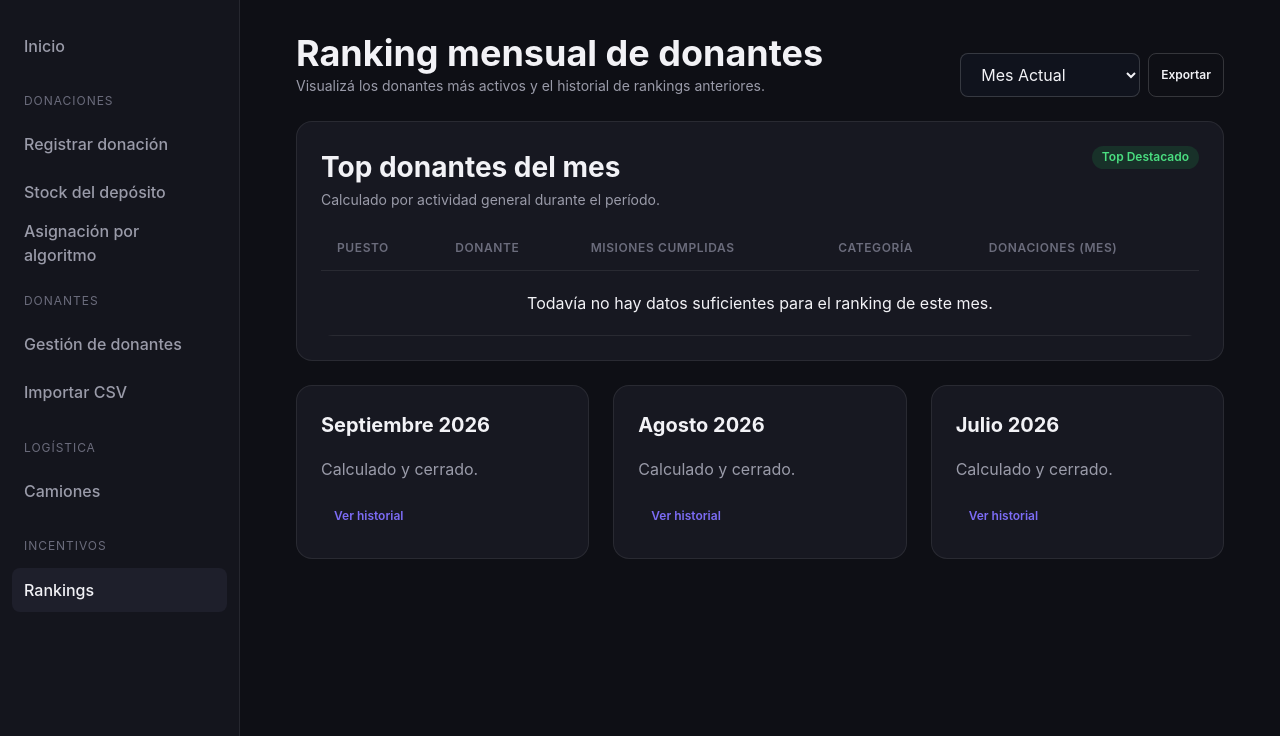
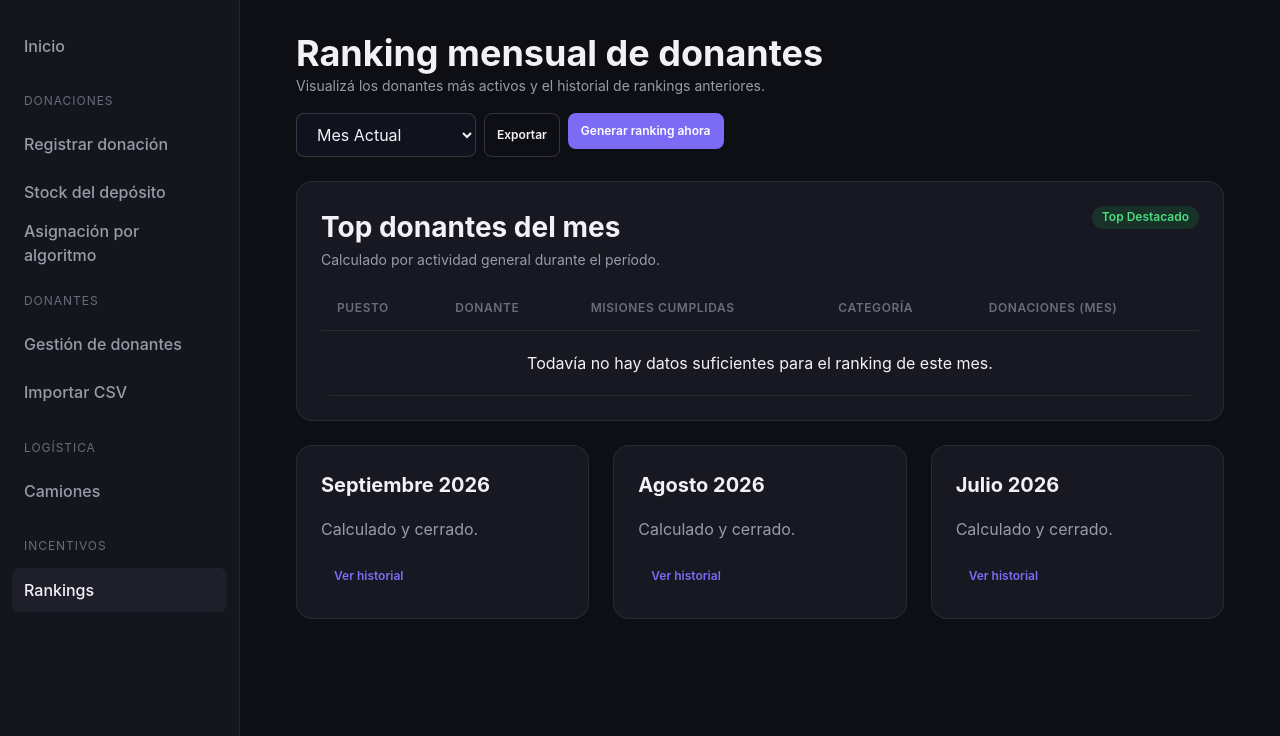
Before and after one commit to niclnt/donatrack-frontend, a Spring Boot app: page /admin/rankings in a window 1280 px wide. Shown: the part 64-800 px from the top of the page. Run offline with Spring Boot 4, Linux system fonts and the light colour scheme; the visitor is signed in with stand-in values (Sample User, id 1); some of the project's set-up classes (security, data sources, template engines, error pages and the like) are left out, and stand-ins take their place; some libraries are stand-ins or nearby versions.

Commit message:
Rankings: boton "Generar ranking ahora" para el admin
Llama a incentivos (POST /incentivos/ranking-mensual/generar) y vuelve a la pantalla con el resultado.
Es el paso 5 del flujo 8 (ranking mensual a demanda).

Co-Authored-By: Claude Opus 5.5 <noreply@anthropic.com>

```diff
--- a/src/main/java/ar/edu/utn/frba/ddsi/donatrack_frontend/controllers/AdminController.java
+++ b/src/main/java/ar/edu/utn/frba/ddsi/donatrack_frontend/controllers/AdminController.java
@@ -28,10 +28,15 @@ import org.springframework.web.util.UriComponentsBuilder;
 
 import java.io.IOException;
 import java.time.LocalDate;
+import org.slf4j.Logger;
+import org.slf4j.LoggerFactory;
+
 import java.util.*;
 
 @Controller
 public class AdminController {
+
+    private static final Logger log = LoggerFactory.getLogger(AdminController.class);
 
     private final WebApiCallerService webApiCallerService;
     private final String donacionesServiceUrl;
@@ -583,6 +588,22 @@ public class AdminController {
 
     // --- REQ 19: RANKINGS MENSUALES ---
 
+    // Ranking mensual a demanda (paso 5 del flujo 8): incentivos lo calcula con el mismo criterio que el cierre de mes
+    @PostMapping("/admin/rankings/generar")
+    public String generarRankingMensual(RedirectAttributes redirect) {
+        try {
+            PuestoDTO[] ranking = webApiCallerService.post(
+                    incentivosServiceUrl + "/incentivos/ranking-mensual/generar", Map.of(), PuestoDTO[].class);
+            int puestos = ranking != null ? ranking.length : 0;
+            redirect.addFlashAttribute("exitoRanking", "Ranking del mes generado: " + puestos
+                    + (puestos == 1 ? " donante." : " donantes."));
+        } catch (Exception e) {
+            log.error("[RANKING] No se pudo generar el ranking mensual: {}", e.getMessage());
+            redirect.addFlashAttribute("errorRanking", "No se pudo generar el ranking. Intentá de nuevo en unos minutos.");
+        }
+        return "redirect:/admin/rankings";
+    }
+
     @GetMapping("/admin/rankings")
     public String mostrarRankings(Authentication authentication, Model model) {
         if (authentication == null || !authentication.isAuthenticated()) return "redirect:/login";
--- a/src/main/resources/templates/admin/rankings.html
+++ b/src/main/resources/templates/admin/rankings.html
@@ -22,8 +22,15 @@
                             <option>Mes Actual</option>
                         </select>
                         <button class="btn btn--ghost btn--sm" data-toast="Ranking exportado correctamente">Exportar</button>
+                        <!-- Ranking a demanda: el mismo calculo que el cierre de mes programado -->
+                        <form th:action="@{/admin/rankings/generar}" method="post" style="display: inline;">
+                            <button class="btn btn--primary btn--sm" type="submit">Generar ranking ahora</button>
+                        </form>
                     </div>
                 </div>
+
+                <div th:if="${exitoRanking}" class="alert alert--success mt-4" th:text="${exitoRanking}"></div>
+                <div th:if="${errorRanking}" class="alert alert--error mt-4" th:text="${errorRanking}"></div>
 
                 <section class="card mt-5" aria-labelledby="ranking-title">
                     <div class="card__header">
```
